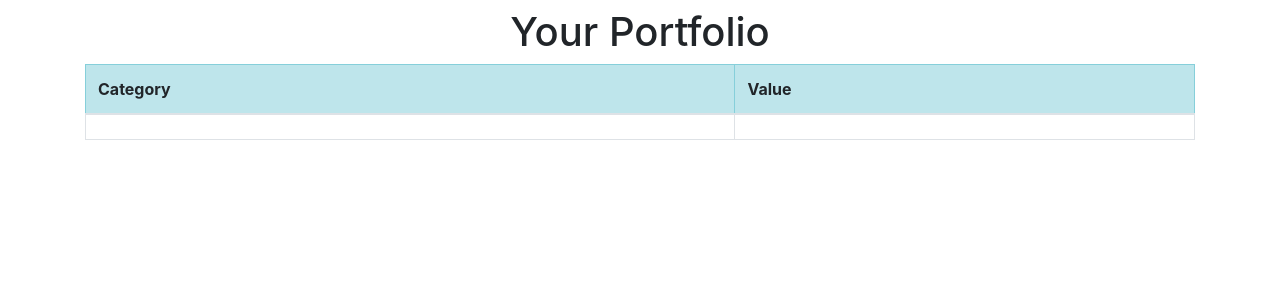
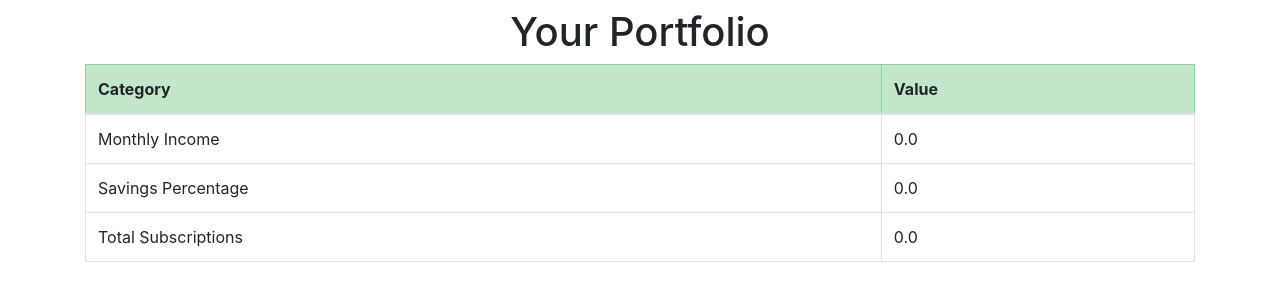
Before and after one commit to SaumyaKhati/EasyMoney, a Flask app: page /portfolio in a window 1280 px wide. Shown: the part 56-357 px from the top of the page. Run offline with Flask 2, Linux system fonts and the light colour scheme; a user stored in the database is signed in; data comes from the database, SQL or seed files in the repository; both versions use the stored data as it was after the commit; lists and menus that the app fills with data are empty; some libraries are stand-ins or nearby versions.

Commit message:
Added portfolio data

```diff
--- a/website/templates/portfolio.html
+++ b/website/templates/portfolio.html
@@ -5,14 +5,23 @@
     <h1 class="text-center">Your Portfolio</h1>
     <table class="table table-bordered">
         <thead>
-            <tr class="table-info">
+            <tr class="table-success">
                 <th scope="col">Category</th>
                 <th scope="col">Value</th>
             </tr>
         </thead>
         <tbody>
             <tr>
-                <td></td>
+                <td>Monthly Income</td>
+                <td>{{ monthly_income }}</td>
+            </tr>
+            <tr>
+                <td>Savings Percentage</td>
+                <td>{{ savings_percent }}</td>
+            </tr>
+            <tr>
+                <td>Total Subscriptions</td>
+                <td>{{ subscription_total }}</td>
             </tr>
         </tbody>
     </table>
--- a/website/views.py
+++ b/website/views.py
@@ -1,6 +1,6 @@
 from flask import Blueprint, render_template, request, flash
 from flask_login import login_required, current_user
-from website.models import Transaction
+from website.models import Transaction, Portfolio
 from . import db, constant
 from sqlalchemy import desc
 import datetime
@@ -17,7 +17,15 @@ def home():
 @views.route('/portfolio')
 @login_required
 def portfolio():
-    return render_template('portfolio.html', user=current_user)
+    query = db.session.query(Portfolio).filter_by(user_id=current_user.id).first()
+    monthly_income = float(query.monthly_income)
+    savings_percent = float(query.savings_percent)
+    subscription_total = float(query.subscription_total)
+
+    return render_template('portfolio.html', user=current_user,
+        monthly_income=monthly_income,
+        savings_percent=savings_percent,
+        subscription_total=subscription_total)
 
 @views.route('/add', methods=['GET', 'POST'])
 @login_required
```
Also changed, not shown: website/auth.py (+6 -2 lines), website/models.py (+4 -4 lines), website/database.db, 3 other files.
